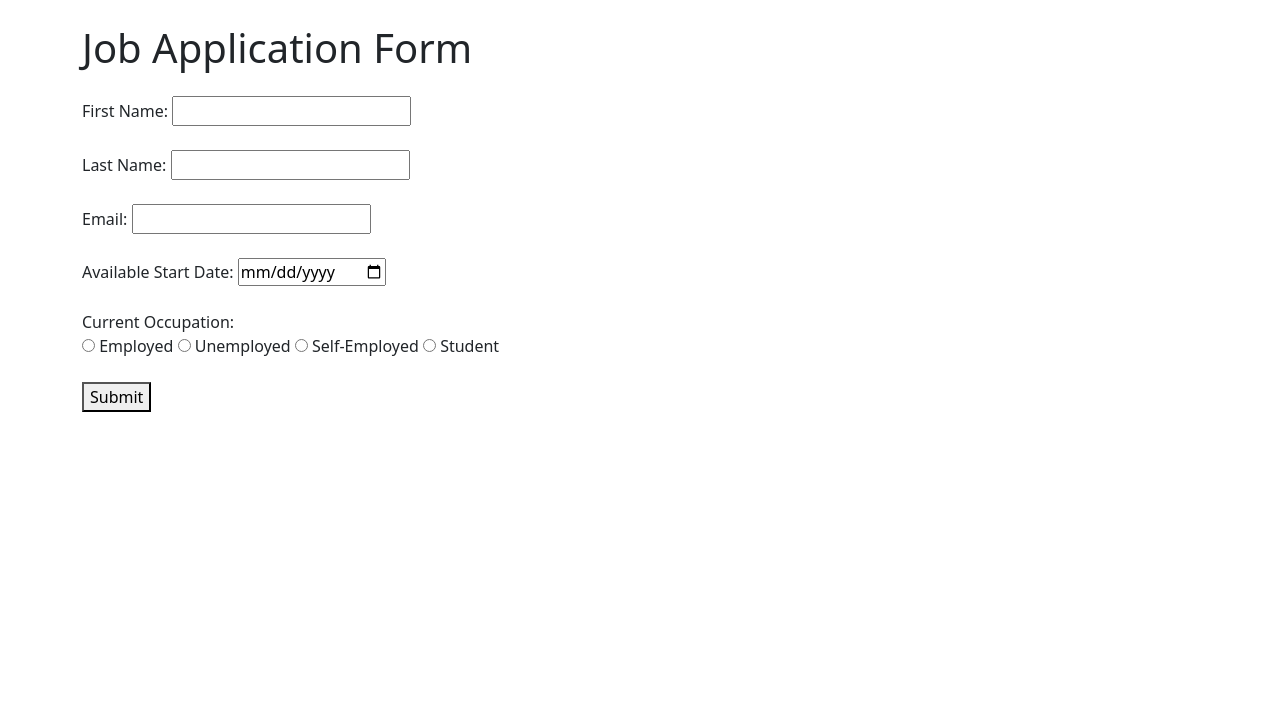
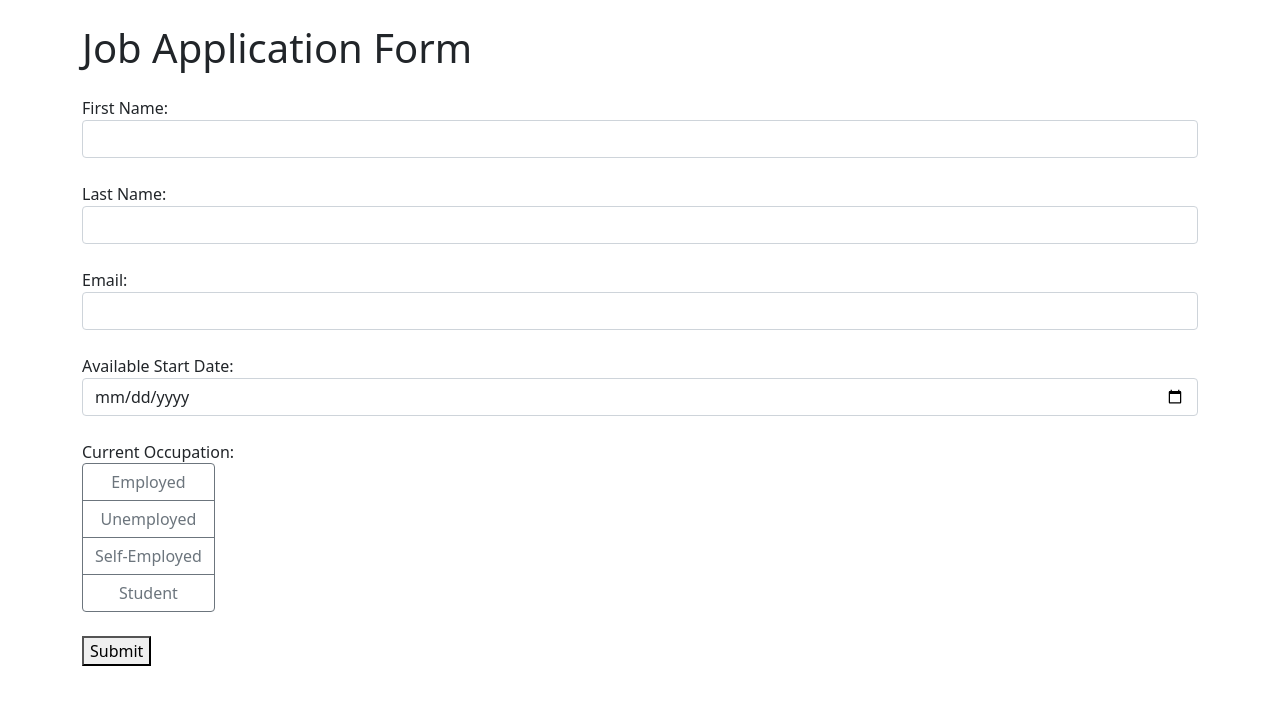
Before and after one commit to disori9/Job-Form-with-Flask, a Flask app: page / in a window 1280 px wide. Shown: the top 705 px of the page. Run offline with Flask 3, Linux system fonts and the light colour scheme.

Commit message:
Add btn styling to radio buttons, as well as form-control

```diff
--- a/templates/index.html
+++ b/templates/index.html
@@ -12,35 +12,35 @@
             <form>
                 <div class="form-group mb-4">
                     <label for="first_name">First Name:</label>
-                    <input type="text" id="first_name" name="first_name" required>
+                    <input class ="form-control" type="text" id="first_name" name="first_name" required>
                 </div>
                 <div class="form-group mb-4">
                     <label for="last_name">Last Name:</label>
-                    <input type="text" id="last_name" name="last_name" required>
+                    <input class ="form-control" type="text" id="last_name" name="last_name" required>
                 </div>
                 <div class="form-group mb-4">
                     <label for="email">Email:</label>
-                    <input type="email" id="email" name="email" required>
+                    <input class ="form-control" type="email" id="email" name="email" required>
                 </div>
                 <div class="form-group mb-4">
                     <label for="date">Available Start Date:</label>
-                    <input type="date" id="date" name="date" required>
+                    <input class ="form-control" type="date" id="date" name="date" required>
                 </div>
                 <div class="form-group mb-4">
                     <label>Current Occupation:</label>
                     <br>
-                    <div id="occupation">
-                        <input type="radio" id="employed" name="occupation" required>
-                        <label for="employed">Employed</label>
+                    <div class="btn-group-vertical" id="occupation">
+                        <input class="btn-check form-control" type="radio" id="employed" name="occupation" required>
+                        <label class="btn btn-outline-secondary" for="employed">Employed</label>
 
-                        <input type="radio" id="unemployed" name="occupation" required>
-                        <label for="unemployed">Unemployed</label>
+                        <input class="btn-check form-control" type="radio" id="unemployed" name="occupation" required>
+                        <label class="btn btn-outline-secondary" for="unemployed">Unemployed</label>
 
-                        <input type="radio" id="self_employed" name="occupation" required>
-                        <label for="self_employed">Self-Employed</label>
+                        <input class="btn-check form-control" type="radio" id="self_employed" name="occupation" required>
+                        <label class="btn btn-outline-secondary" for="self_employed">Self-Employed</label>
 
-                        <input type="radio" id="student" name="occupation" required>
-                        <label for="student">Student</label>
+                        <input class="btn-check form-control" type="radio" id="student" name="occupation" required>
+                        <label class="btn btn-outline-secondary" for="student">Student</label>
                     </div>
                 </div>
                 <div class="form-group mb-4">
```
